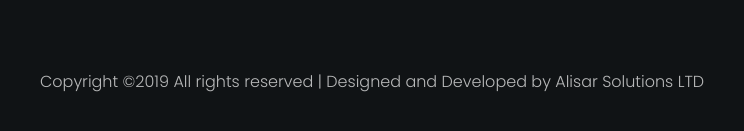
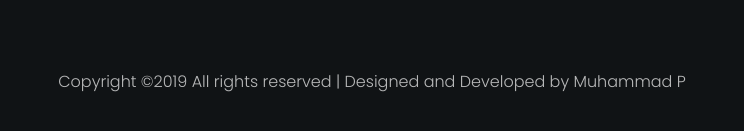
Before and after one commit to muhammadp98/ArtePizza, a plain HTML site: page about.html in a window 1280 px wide. Shown: the part 2327-2458 px from the top of the page, 268-1012 px from the left. Drawn offline with Linux system fonts and the light colour scheme; some packages are replaced by stand-ins of ours; no server answers; files whose address does not match are found by name.

Commit message:
first commit

```diff
--- a/about.html
+++ b/about.html
@@ -230,7 +230,7 @@
           <div class="col-md-12 text-center">
 
             <p><!-- Link back to Colorlib can't be removed. Template is licensed under CC BY 3.0. -->
-  Copyright &copy;<script>document.write(new Date().getFullYear());</script> All rights reserved | Designed and Developed by <a href="http://www.alisarsolutions.com/">Alisar Solutions LTD</a>
+  Copyright &copy;<script>document.write(new Date().getFullYear());</script> All rights reserved | Designed and Developed by <a href="https://muhammadp98.github.io/MuhammadPortfolio/">Muhammad P</a>
   <!-- Link back to Colorlib can't be removed. Template is licensed under CC BY 3.0. --></p>
           </div>
         </div>
```
Also changed, not shown: contact.html (+1 -1 lines), index.html (+1 -1 lines), menu.html (+1 -1 lines), fonts/flaticon/backup.txt (renamed from flaticon/backup.txt), fonts/flaticon/font/Flaticon.ttf (renamed from flaticon/font/Flaticon.ttf), fonts/flaticon/font/Flaticon.woff (renamed from flaticon/font/Flaticon.woff), fonts/flaticon/font/_flaticon.scss (renamed from flaticon/font/_flaticon.scss), fonts/flaticon/font/flaticon.css (renamed from flaticon/font/flaticon.css), fonts/flaticon/font/flaticon.html (renamed from flaticon/font/flaticon.html), 8 other files.
